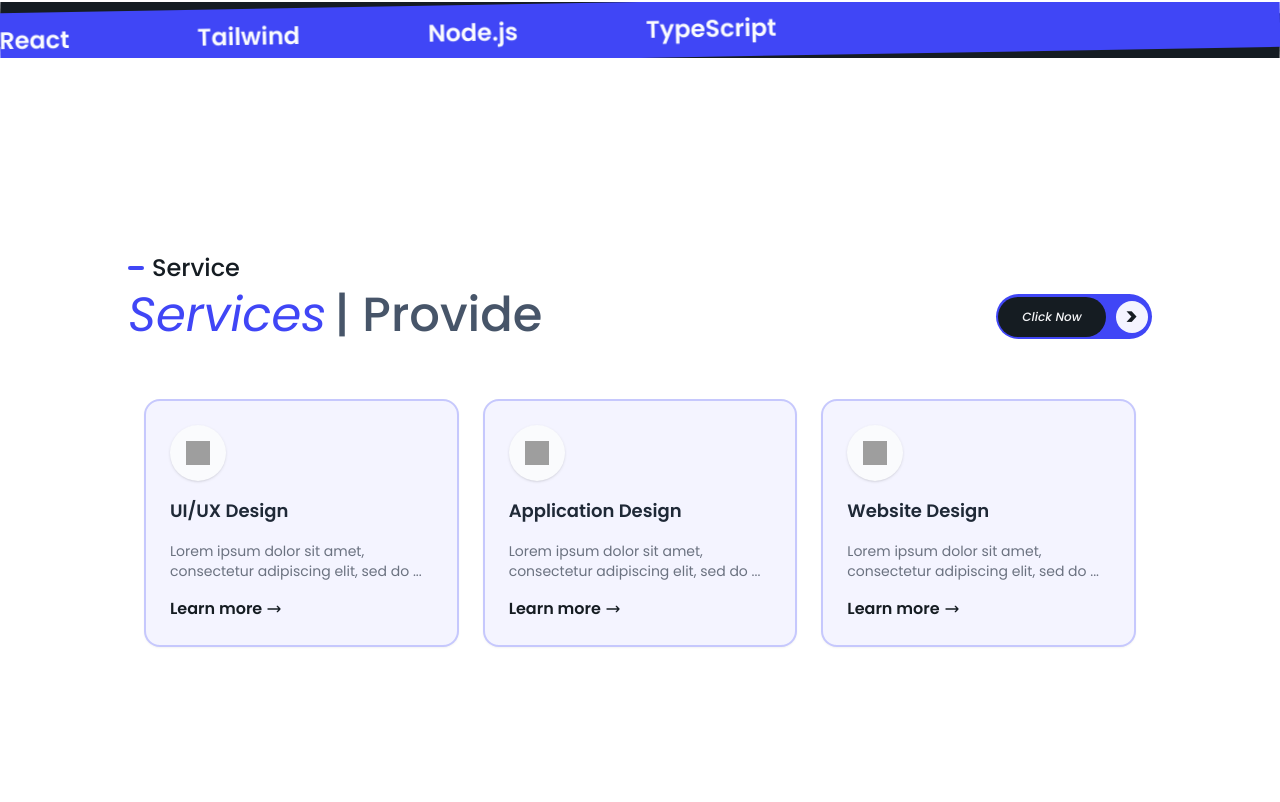
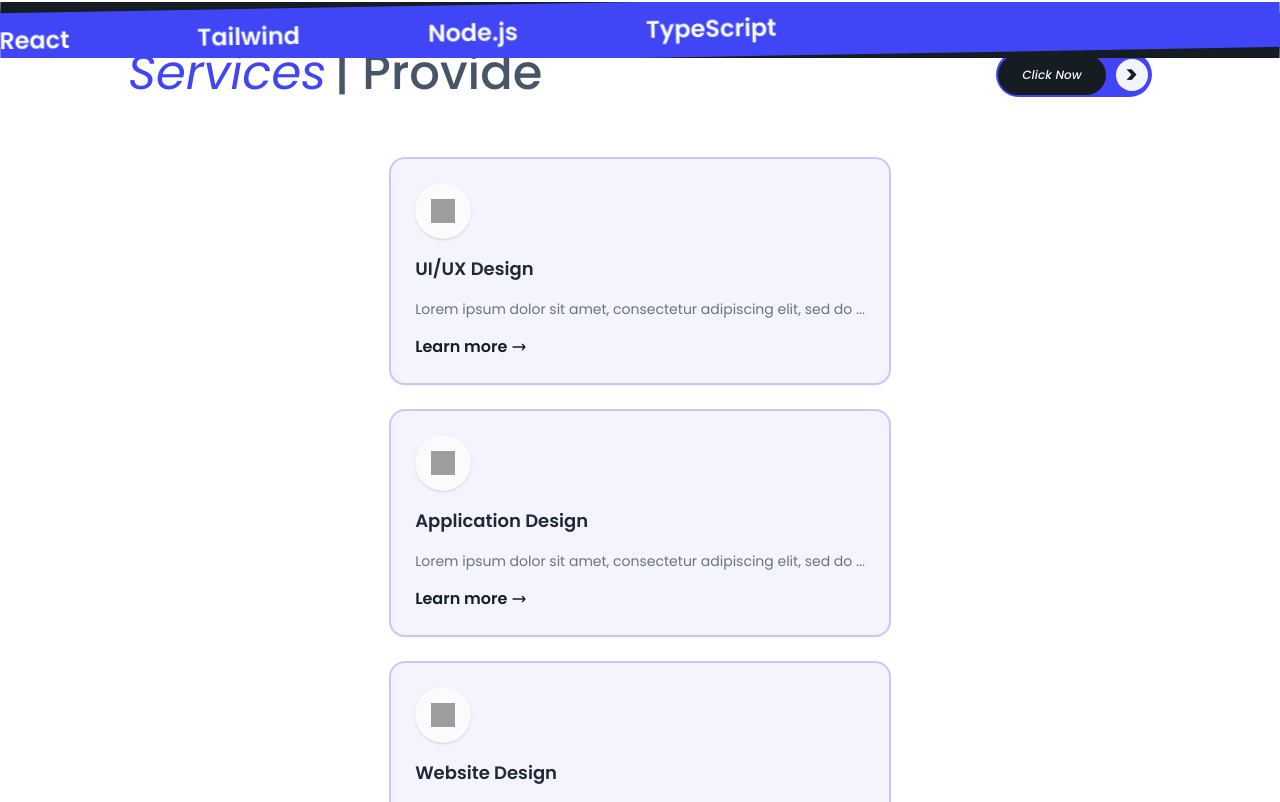
Before and after one commit to panjidev-cy/Mee, a React (Vite) app: page / in a window 1280 px wide. Shown: the part 798-1600 px from the top of the page. Built offline with nearby package versions, Linux system fonts and the light colour scheme; grey boxes are pictures that could not be loaded.

Commit message:
Update tailwind.config.js

```diff
--- a/tailwind.config.js
+++ b/tailwind.config.js
@@ -2,9 +2,16 @@
 export default {
   content: ["./index.html", "./src/**/*.{js,ts,jsx,tsx}"],
   theme: {
+    screens: {
+      "2xl": { max: "1535px" },
+      xl: { max: "1279px" },
+      lg: { max: "1023px" },
+      md: { max: "767px" },
+      sm: { max: "639px" },
+      xs: { max: "479px" }, // Tambahan opsional untuk layar sangat kecil
+    },
     fontFamily: {
       f1: ["Poppins", "sans-serif"],
-      f2: ["Space Mono", "monospace"],
     },
     extend: {
       colors: {
```
